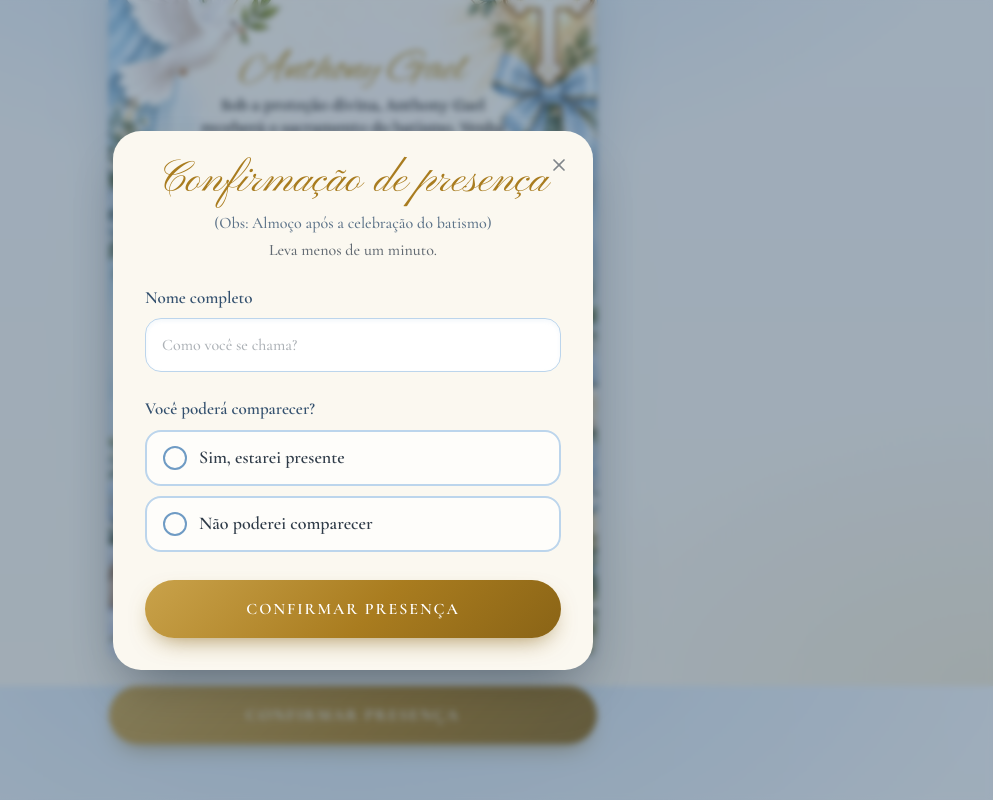
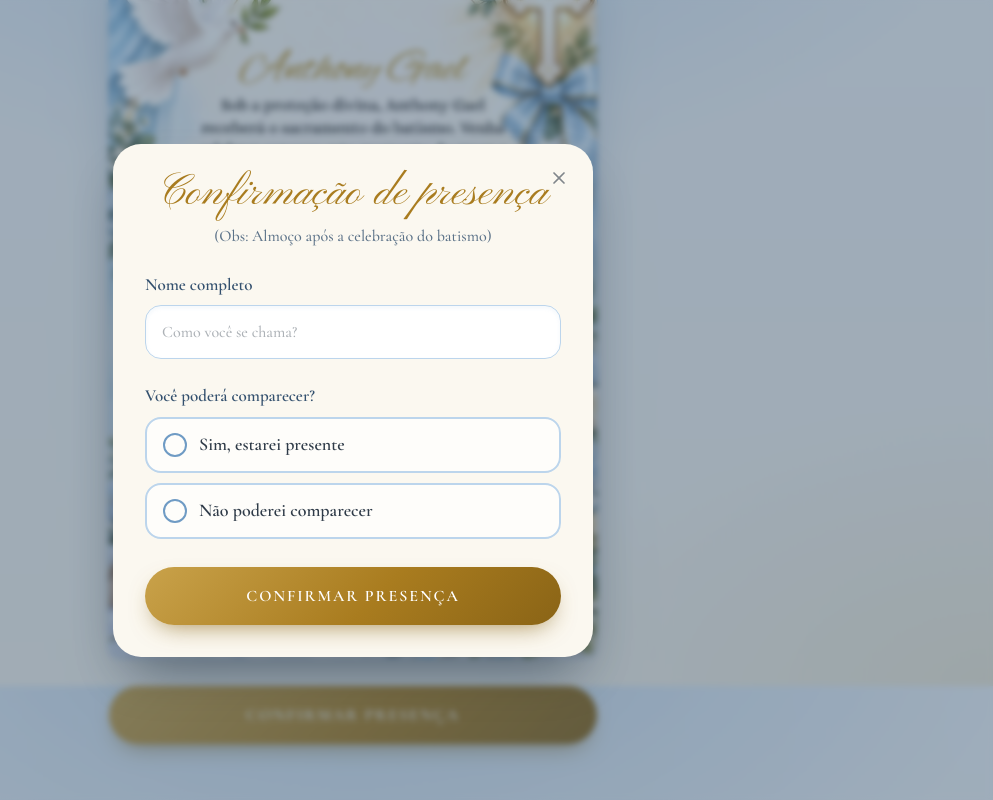
Before and after one commit to ghostSIX00/convite-batizado, a Next.js app: page / in a window 1280 px wide. Both pictures are taken after a click on the button "CONFIRMAR PRESENÇA". Shown: the part 114-914 px from the top of the page, without its empty margins (287-1280 px from the left). Built offline with nearby package versions, Linux system fonts and the light colour scheme; no server answers.

Commit message:
Update RsvpForm.tsx

```diff
--- a/src/components/RsvpForm.tsx
+++ b/src/components/RsvpForm.tsx
@@ -79,9 +79,6 @@ export default function RsvpForm({ onDone }: Props) {
       </p>
       <p className="mx-auto mt-2 text-center text-[16px] font-medium text-marinho/80">
         (Obs: Almoço após a celebração do batismo)
-      </p>
-      <p className="mx-auto mt-1 max-w-[30ch] text-center text-[16px] leading-snug text-tinta/75">
-        Leva menos de um minuto.
       </p>
 
       <div className="mt-6">
```
